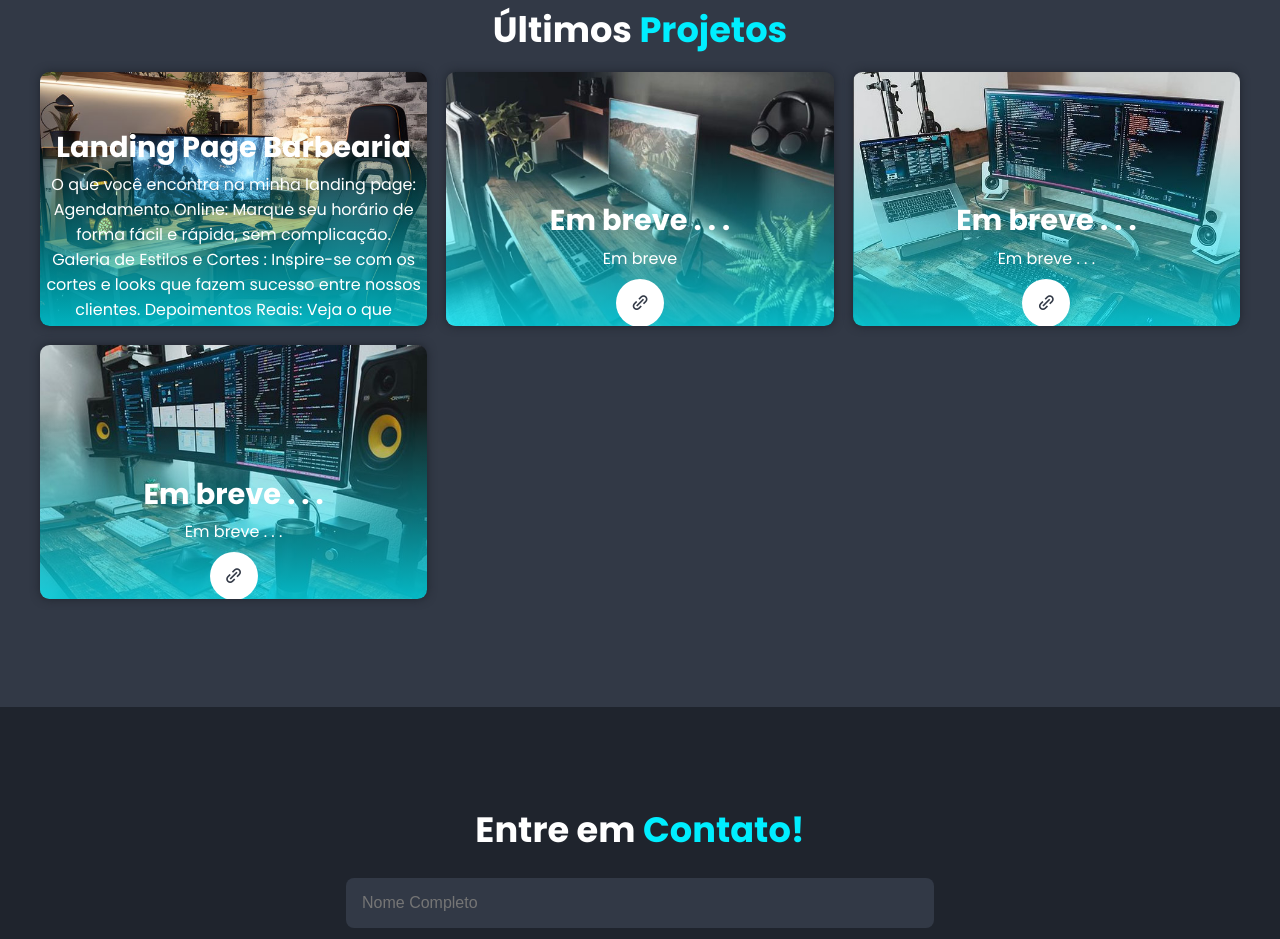
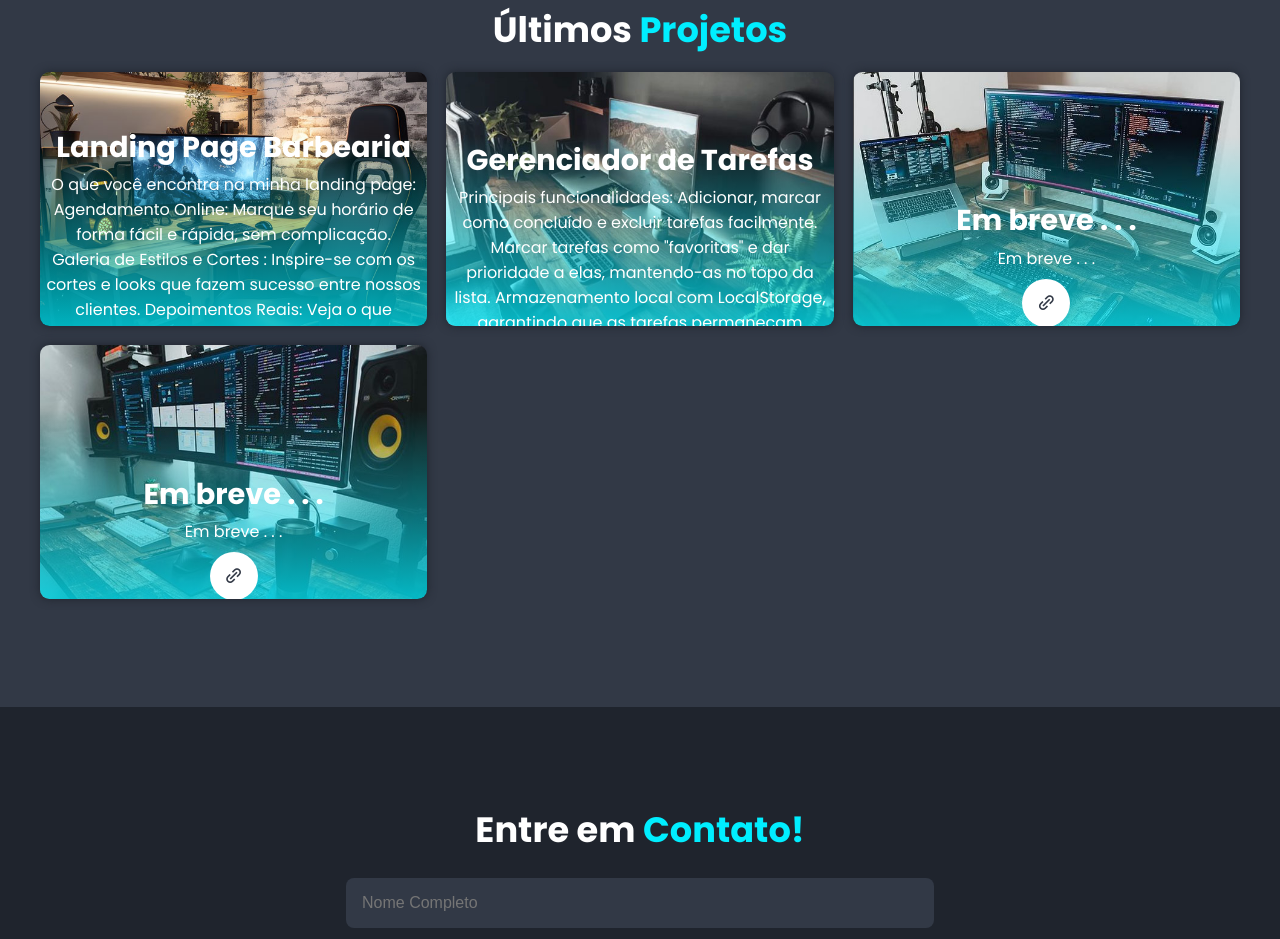
Before and after one commit to C7zin/portfolio-simples, a plain HTML site: page index.html in a window 1280 px wide. Shown: the part 1750-2689 px from the top of the page. Drawn offline with nearby package versions, Linux system fonts and the light colour scheme.

Commit message:
adicionei meu 2 projeto

```diff
--- a/index.html
+++ b/index.html
@@ -130,11 +130,17 @@
           <img src="/img/02.jpg" alt="Portfolio 2">
 
           <div class="portfolio-layer">
-            <h4>Em breve . . .</h4>
+            <h4>Gerenciador de Tarefas</h4>
 <p>
- Em breve
+  Principais funcionalidades:
+
+  Adicionar, marcar como concluído e excluir tarefas facilmente.
+
+  Marcar tarefas como "favoritas" e dar prioridade a elas, mantendo-as no topo da lista.
+
+  Armazenamento local com LocalStorage, garantindo que as tarefas permaneçam salvas mesmo após recarregar a página.
 </p>
-<a href="#"><i class='bx bx-link-alt' ></i></a>
+<a href="https://tarefas-lista1.vercel.app" target="_blank"><i class='bx bx-link-alt' ></i></a>
           </div>
         </div>
 
```
